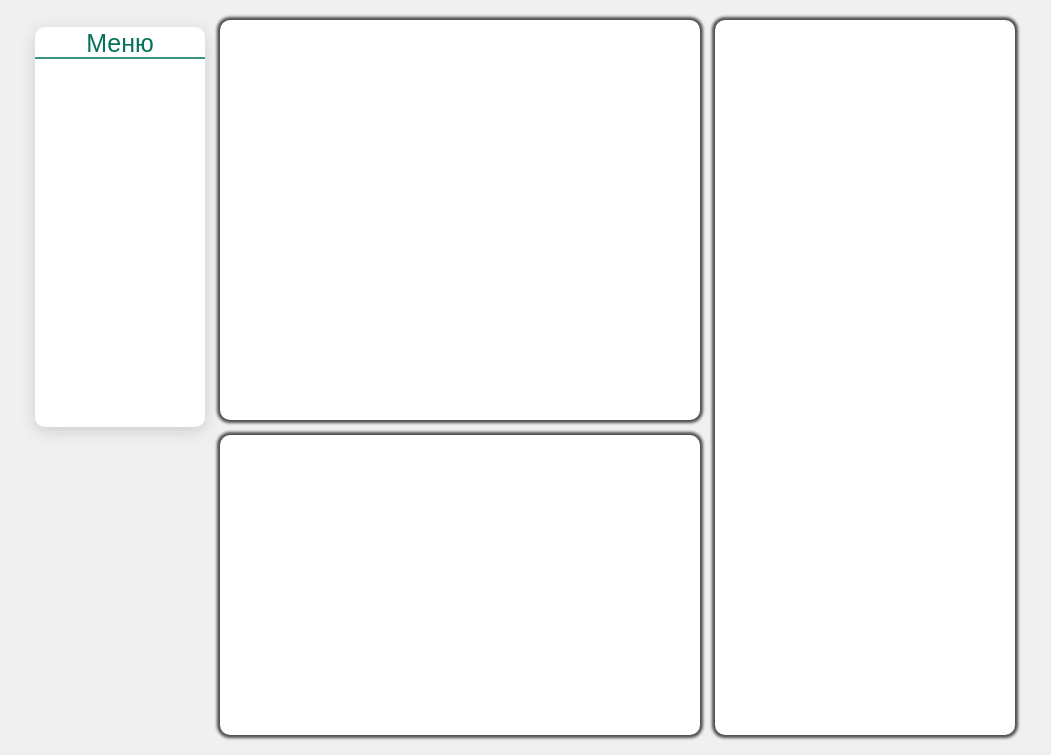
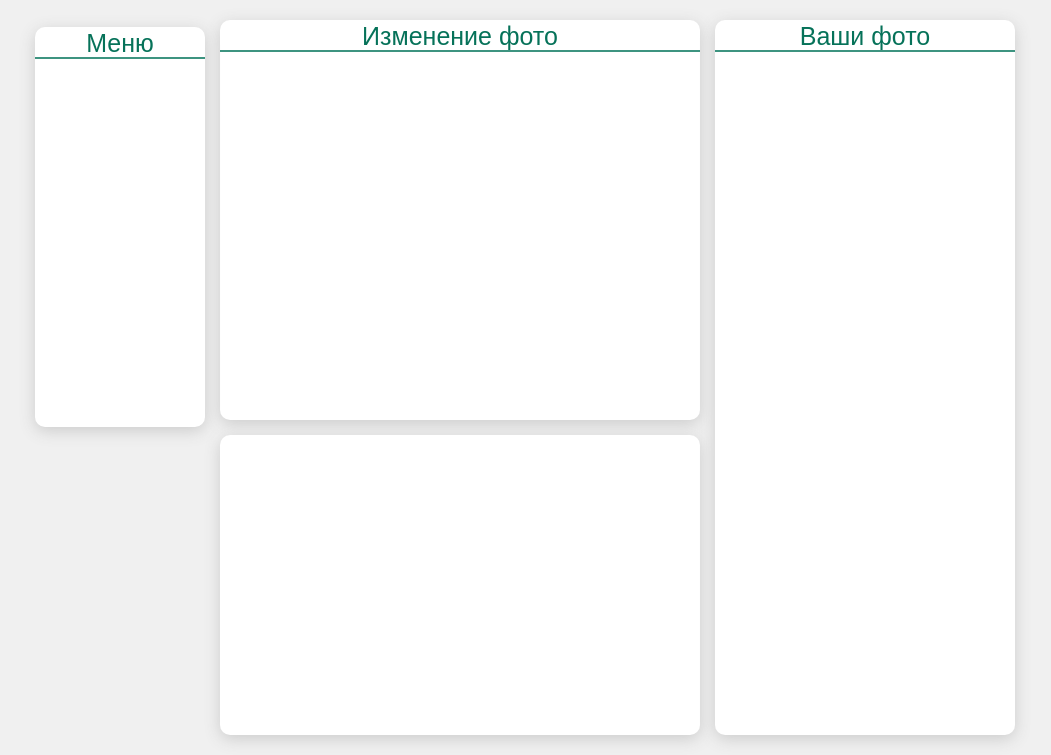
Before and after one commit to vszholobov/Photobox, a Flask app: page /my_images in a window 1280 px wide; the page is wider, and only the part inside the window is pictured. Shown: the part 45-800 px from the top of that part, without its empty margins (175-1226 px from the left). Run offline with Flask 2, Linux system fonts and the light colour scheme; some libraries are stand-ins or nearby versions.

Commit message:
Улучшен прототип страницы 'Мои фотографии'. closes issue #12

```diff
--- a/my_server/flask_server/static/styles/my_images.css
+++ b/my_server/flask_server/static/styles/my_images.css
@@ -16,20 +16,20 @@
     #photo_zone {
         height: 400px;
         background: white;
-        box-shadow: 0px 0px 3px 3px #4e4e4e;
+        box-shadow: 0 4px 16px #ccc;
         border-radius: 10px;
     }
     #tags_zone {
         height: 300px;
         margin-top: 15px;
         background: white;
-        box-shadow: 0px 0px 3px 3px #4e4e4e;
+        box-shadow: 0 4px 16px #ccc;
         border-radius: 10px;
     }
 .content_column:last-child {
     width: 300px;
     background: white;
-    box-shadow: 0px 0px 3px 3px #4e4e4e;
+    box-shadow: 0 4px 16px #ccc;
     height: 715px;
     margin-left: 15px;
     border-radius: 10px;
--- a/my_server/flask_server/static/styles/upload.css
+++ b/my_server/flask_server/static/styles/upload.css
@@ -41,6 +41,7 @@
         position: sticky;
         top: 72px;
         height: 400px;
+        border-radius: 10px 10px 0px 10px;
     }
 
 
--- a/my_server/flask_server/templates/my_images.html
+++ b/my_server/flask_server/templates/my_images.html
@@ -6,14 +6,16 @@
     <div class="content_columns_wrapper">
         <div class="content_column">
             <div id="photo_zone">
-
+                <hr class="hr">
+                <h1 class="aside_title">Изменение фото</h1>
             </div>
             <div id="tags_zone">
 
             </div>
         </div>
         <div class="content_column">
-
+            <hr class="hr">
+            <h1 class="aside_title">Ваши фото</h1>
         </div>
     </div>
 {% endblock content %}
```
Also changed, not shown: my_server/flask_server/site.db.
